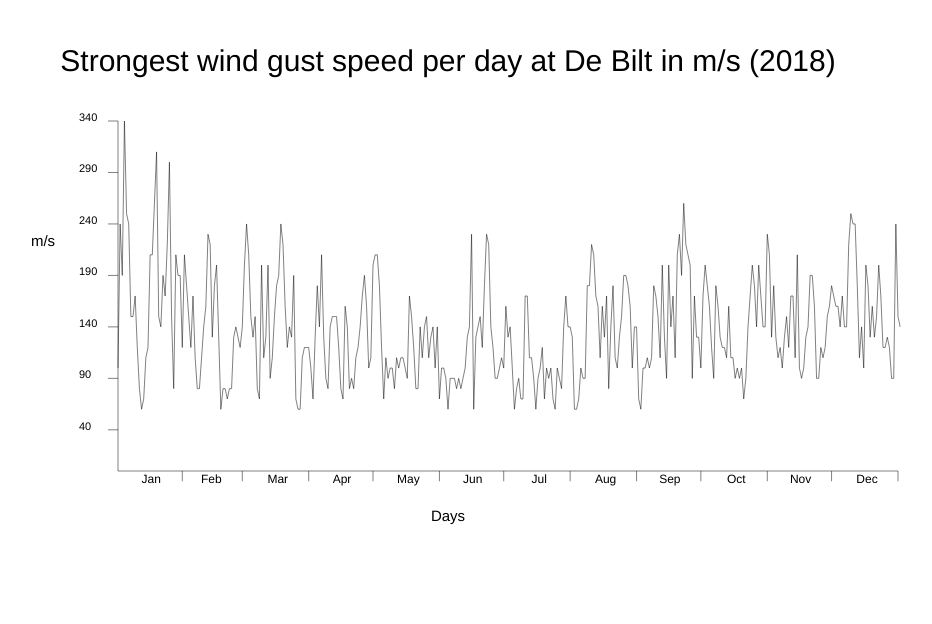
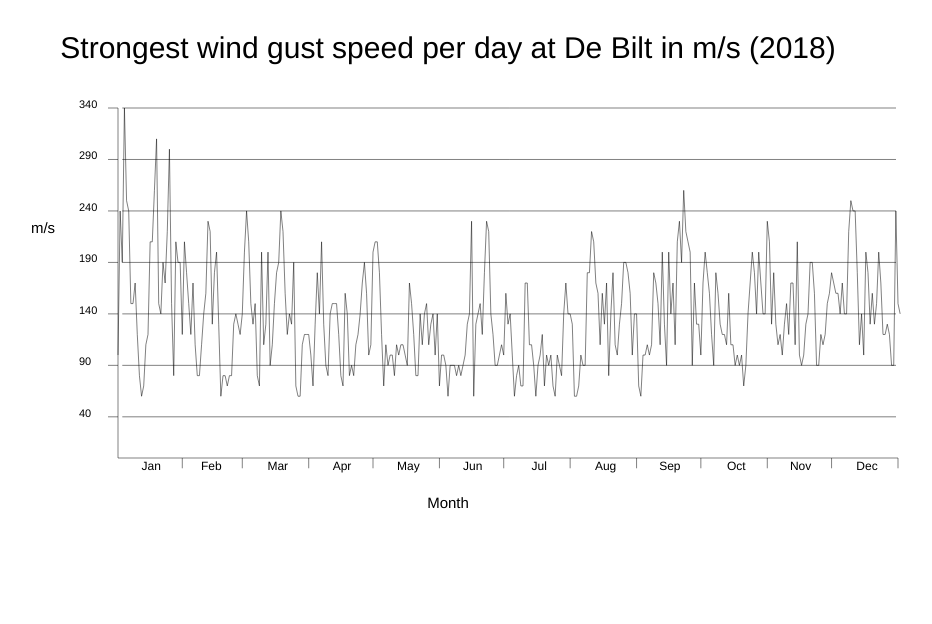
Before and after one commit to Vipea/DataProcessing, a plain HTML site: page Homework/Week_3/index.html in a window 1280 px wide. Shown: the whole page, without its empty margins (10-942 px from the left). Drawn offline with nearby package versions, Linux system fonts and the light colour scheme.

Commit message:
working on coordinate feature

```diff
--- a/Homework/Week_3/index.html
+++ b/Homework/Week_3/index.html
@@ -1,6 +1,9 @@
 <!DOCTYPE html>
 <html lang="en">
-<!-- Max Frings 10544429 This file's purpose in life is to process and visualize tree data-->
+<!-- Max Frings
+     10544429
+     This file's purpose in life is to visualize wind gust speed data
+     Wind gust data retrieved from: -->
 <head>
 <script src="https://ajax.googleapis.com/ajax/libs/jquery/3.3.1/jquery.min.js"></script>
   <script src="main.js" type="text/javascript"></script>
@@ -10,9 +13,6 @@
   <link rel="stylesheet" type="text/css" title="Cool stylesheet" href="style.css">
 </head>
 <body>
-  <h1 id="test">Doei</h1>
-  <div id="root"></div>
-
     <canvas id="my-house" width="1000" height="600"></canvas>
 </body>
 </html>
--- a/Homework/Week_3/main.js
+++ b/Homework/Week_3/main.js
@@ -5,7 +5,7 @@ txtFile.onreadystatechange = function() {
         let jsonData = JSON.parse(txtFile.responseText);
         console.log(jsonData);
         console.log(Object.values(jsonData));
-        var dates = {};
+        dates = {}
         var i = 1;
         domain_x = [1, 365]; // !!! automate this
         range_x = [120, 900]; // !!! what kind of y data?
@@ -45,11 +45,15 @@ txtFile.onreadystatechange = function() {
         console.log(domain_y[1])
         for (i = 0; i < domain_y[1]; i+= 50) {
           console.log(i)
+          ctx.setLineDash([]);
           ctx.moveTo(trans_x(domain_x[0]), trans_y(i))
           ctx.lineTo(trans_x(domain_x[0])-10, trans_y(i))
           ctx.textAlign = "left";
           ctx.font = "11px Helvetica";
-          ctx.fillText(340 - i, domain_x[0]+80, trans_y(i));
+          ctx.fillText(domain_y[1] - i, domain_x[0]+80, trans_y(i));
+          ctx.lineWidth = 0.1;
+          ctx.moveTo(trans_x(domain_x[0]+2), trans_y(i))
+          ctx.lineTo(trans_x(domain_x[1])-2, trans_y(i))
         }
 
         var i = 1;
@@ -60,6 +64,7 @@ txtFile.onreadystatechange = function() {
 
         // loop over all datapoint and draw lines in between
         Object.keys(jsonData).forEach(function(element) {
+
           ctx.lineTo(trans_x(i), trans_y(domain_y[1] - jsonData[element].FXX));
           dates[i] = jsonData[element].FXX
           i++
@@ -74,12 +79,17 @@ txtFile.onreadystatechange = function() {
 
         // x axis note, move to below the x axis line
         ctx.font = "15px Helvetica";
-        ctx.fillText("Days", range_x[1]/2, range_y[1]+50);
+        ctx.fillText("Month", range_x[1]/2, range_y[1]+50);
 +
         // y axis note, move to left of y axis line
         ctx.fillText("m/s", 45, range_y[1]/2);
 
         ctx.stroke();
+
+        ctx.canvas.addEventListener("mousemove", function (event) {
+          var mouseY = trans_y(event.clientY)
+          console.log(mouseY)
+        });
     };
 };
 
@@ -87,29 +97,7 @@ txtFile.open("GET", fileName);
 txtFile.send();
 
 $( document ).ready(function() {
-  const heen = $("#test")
-  console.log(heen)
-  $("#test").html("");
-  console.log("h1 is nu halo")
 
-  // const canvas = document.getElementById('my-house');
-  // const ctx = canvas.getContext('2d');
-  //
-  // // Set line width
-  // ctx.lineWidth = 10;
-  //
-  // // Wall
-  // ctx.strokeRect(75, 140, 150, 110);
-  //
-  // // Door
-  // ctx.fillRect(130, 190, 40, 60);
-  //
-  // // Roof
-  // ctx.moveTo(50, 140);
-  // ctx.lineTo(150, 60);
-  // ctx.lineTo(250, 140);
-  // ctx.closePath();
-  // ctx.stroke();
 
 });
 
@@ -137,5 +125,3 @@ function createTransform(domain, range){
       return alpha * x + beta;
     }
 }
-
-// titel naam studentnummer linknaardata allemaal op website
```
Also changed, not shown: 1 other file.
